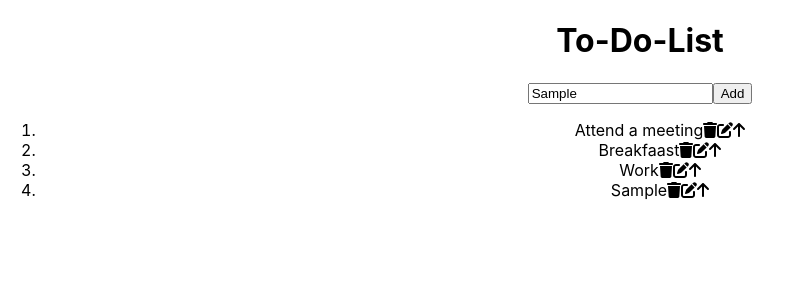
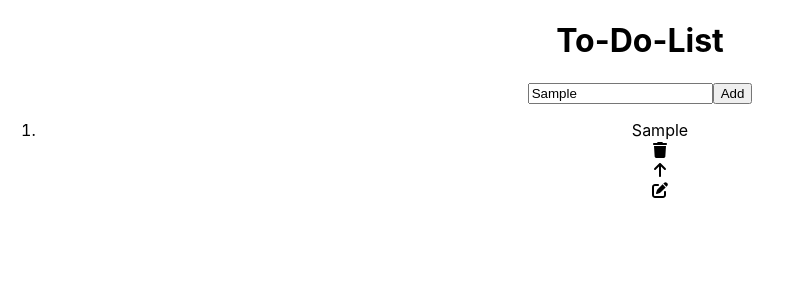
Before and after one commit to Alicianonkonyana/to-do-list-react, a React (Create React App) app: page / in a window 1280 px wide. Both pictures are taken after typing "Sample" into the empty fields and a click on the button "Add". Shown: the top 300 px of the page, without its empty margins (0-794 px from the left). Built offline with nearby package versions, Linux system fonts and the light colour scheme.

Commit message:
created a component for moving tasks up

```diff
--- /dev/null
+++ b/src/DeleteTask.js
@@ -0,0 +1,16 @@
+import React from "react";
+import { FontAwesomeIcon } from "@fortawesome/react-fontawesome";
+import { faTrash } from "@fortawesome/free-solid-svg-icons";
+export default function DeleteTask({ task, setTask, index }) {
+  function deleteTask() {
+    const updatedTask = task((_, i) => i !== index);
+
+    setTask(updatedTask);
+  }
+
+  return (
+    <div className="DeleteTask">
+      <FontAwesomeIcon icon={faTrash} onClick={deleteTask} />
+    </div>
+  );
+}
--- /dev/null
+++ b/src/MoveTaskUp.js
@@ -0,0 +1,20 @@
+import React from "react";
+import { FontAwesomeIcon } from "@fortawesome/react-fontawesome";
+import { faArrowUp } from "@fortawesome/free-solid-svg-icons";
+export default function MoveTaskUp({ task, setTask, index }) {
+  function MoveTaskUp(index) {
+    if (index > 0) {
+      const updatedTask = [...task];
+      [updatedTask[index], updatedTask[index - 1]] = [
+        updatedTask[index - 1],
+        updatedTask[index],
+      ];
+      setTask(updatedTask);
+    }
+  }
+  return (
+    <div className="MoveTaskUp">
+      <FontAwesomeIcon icon={faArrowUp} onClick={() => MoveTaskUp(index)} />
+    </div>
+  );
+}
--- a/src/Todolist.js
+++ b/src/Todolist.js
@@ -1,13 +1,15 @@
 import React, { useState } from "react";
 import { FontAwesomeIcon } from "@fortawesome/react-fontawesome";
 import {
-  faTrash,
   faArrowUp,
   faArrowDown,
   faEdit,
 } from "@fortawesome/free-solid-svg-icons";
+import DeleteTask from "./DeleteTask";
+import MoveTaskUp from "./MoveTaskUp";
 export default function Todolist() {
-  const [task, setTask] = useState(["Attend a meeting", "Breakfaast", "Work"]);
+  const [task, setTask] = useState([]);
+
   const [newTask, setNewTask] = useState("");
   function handleInput(event) {
     setNewTask(event.target.value);
@@ -17,10 +19,6 @@ export default function Todolist() {
       setTask((t) => [...t, newTask]);
       setNewTask("");
     }
-  }
-  function deleteTask(index) {
-    const updatedTask = task.filter((_, i) => i !== index);
-    setTask(updatedTask);
   }
 
   return (
@@ -39,14 +37,11 @@ export default function Todolist() {
         {task.map((task, index) => (
           <li key={index}>
             <span>{task}</span>
-            <FontAwesomeIcon icon={faTrash} onClick={() => deleteTask(index)} />
+            <DeleteTask task={task} setTask={setTask} index={index} />
+            <MoveTaskUp task={task} setTask={setTask} index={index} />
             <FontAwesomeIcon
               icon={faEdit}
               onClick={() => console.log("Edit clicked")}
-            />
-            <FontAwesomeIcon
-              icon={faArrowUp}
-              onClick={() => console.log("Move up clicked")}
             />
           </li>
         ))}
```
Also changed, not shown: src/EditTask.js (added).
